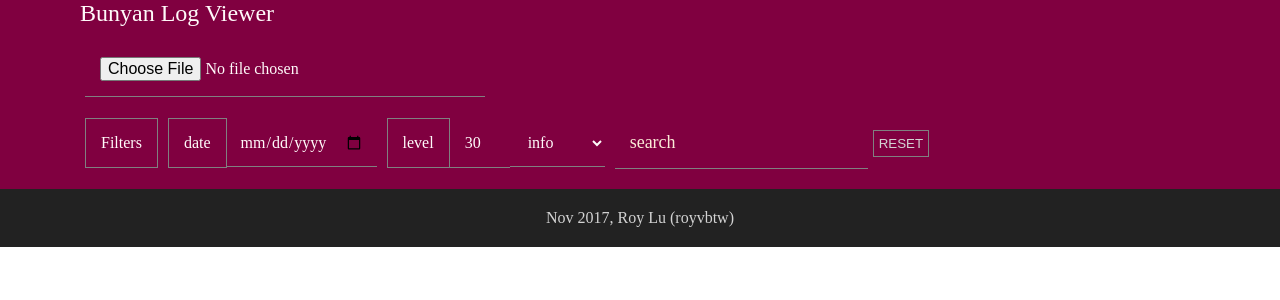
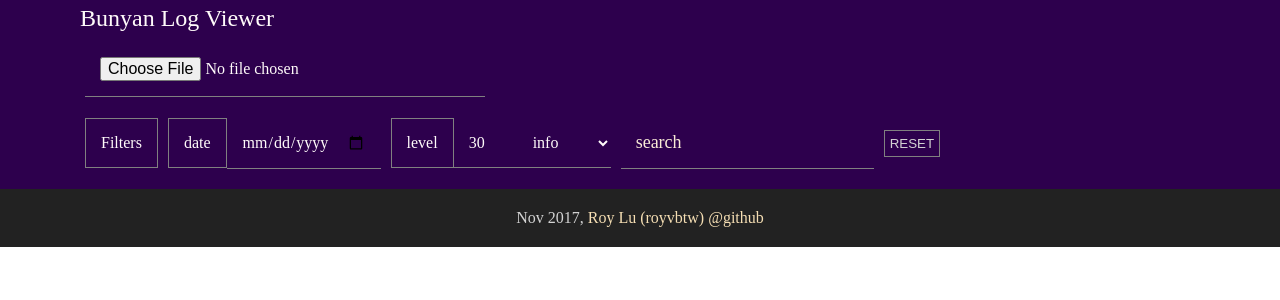
Before and after one commit to roycrxtw/bunyan-log-viewer, a React (Create React App) app: page / in a window 1280 px wide. Shown: the top 300 px of the page. Built offline with nearby package versions, Linux system fonts and the light colour scheme.

Commit message:
Adjust css styles

```diff
--- a/src/App.css
+++ b/src/App.css
@@ -19,14 +19,13 @@ body{
 
 header{
   margin: 0;
-  background-color: #800040;
-  padding-left: 20px;
+  background-color: #2d004d;
+  padding: 10px 10px 10px 20px;
   color: snow;
-  font-size: x-large;
 }
 @media (min-width: 720px){
   header{
-    padding-left: 80px;
+    padding: 5px 20px 10px 80px;
   }
 }
 
@@ -41,18 +40,25 @@ footer{
   text-align: center;
 }
 
-.menu{
-  width: 100vw;
-  margin: 0px;
-  border: 0px solid snow;
-  background-color: #800040;
-  padding: 10px 10px 10px 20px;
+a{
+  color: wheat;
+  text-decoration: none;
+}
+a:hover{
+  color: orange;
+}
+
+ul{
+  margin: 0;
+  padding: 0;
+  text-align: left;
+  list-style: none;
+}
+
+
+.app-title{
   color: snow;
-}
-@media (min-width: 720px){
-  .menu{
-    padding: 5px 20px 10px 80px;
-  }
+  font-size: x-large;
 }
 
 .menu-item{
@@ -82,17 +88,7 @@ footer{
   }
 }
 
-ul{
-  margin: 0;
-  padding: 0;
-  text-align: left;
-  list-style: none;
-}
 
-li{
-  padding: 20px;
-  border-bottom: 1px solid darkgrey;
-}
 
 .navi-block{
   display: block;
@@ -131,7 +127,7 @@ li{
   margin: 5px 0;
   border: 0;
   border-bottom: 1px solid grey;
-  background-color: #800040;
+  background-color: #2d004d;
   padding: 15px;
   color: snow;
   font-family: "Microsoft JhengHei";
@@ -146,16 +142,11 @@ li{
   border-bottom: 1px solid wheat;
 }
 
-.time-filter{
-  padding: 13px;
-}
-
 .level-filter{
   width: 60px;
 }
 
 .level-list{
-  padding: 14px;
   cursor: pointer;
 }
 
@@ -188,9 +179,9 @@ li{
 .btnReset{
   display: inline-block;
   outline: none;
-  margin: 5px auto;
+  margin: 5px 0;
   border: 1px solid grey;
-  background-color: #800040;
+  background-color: #2d004d;
   padding: 5px;
   color: lightgrey;
   transition: all 700ms;
@@ -205,38 +196,51 @@ li{
   }
 }
 
+.record{
+  padding: 10px;
+  border-bottom: 1px solid darkgrey;
+}
+@media (min-width: 720px){
+  .record{
+    padding: 10px 10px 10px 80px;
+  }
+}
+
 .record-table{
   border-spacing: 0px;
 }
 
 .data-title{
   border: 1px solid snow;
-  background-color: darkslategrey;
+  background-color: grey;
   padding: 5px 20px;
   color: snow;
 }
 
 .data-value{
   border: 1px solid snow;
-  background-color: wheat;
+  background-color: lightgrey;
   padding: 5px 20px;
+  color: black;
 }
 
 .other-entity{
   display: inline-block;
   margin: 5px 3px 3px 0;
-  border: 1px solid grey;
+  border: 0px solid grey;
   border-radius: 3px;
   padding: 0px;
 }
 
 .other-entity-title{
   display: inline-block;
-  background-color: darkseagreen;
+  background-color: grey;
   padding: 10px;
   color: snow;
 }
 
 .other-entity-content{
+  background-color: lightgrey;
   padding: 10px;
+  color: black;
 }
--- a/src/App.js
+++ b/src/App.js
@@ -224,7 +224,7 @@ class App extends Component {
 
     let items = [];
     for(let i = (currentPage - 1) * pageSize; i < records.length && i < currentPage * pageSize ; i++){
-      items.push(<li key={i}>{this.printRecord(records[i])}</li>);
+      items.push(<li key={i} className='record'>{this.printRecord(records[i])}</li>);
     }
     return <ul>{items}</ul>;
   };
@@ -248,7 +248,7 @@ class App extends Component {
     }
 
     return (
-      <div className='record'>
+      <div>
         <table className='record-table'>
           <tbody>
             <tr>
@@ -284,10 +284,7 @@ class App extends Component {
     return (
       <div>
         <header>
-          Bunyan Log Viewer
-        </header>
-
-        <div className="menu">
+          <div className='app-title'>Bunyan Log Viewer</div>
           <div className='menu-file-picker'>
             <input type='file' className='filter file-picker' onChange={this.fileHandler} />
           </div>
@@ -320,8 +317,10 @@ class App extends Component {
               onChange={this.searchHandler} placeholder='search' />
           </div>
 
-          <button className='btnReset' onClick={this.reset}>RESET</button>
-        </div>
+          <div className='menu-item'>
+            <button className='btnReset' onClick={this.reset}>RESET</button>
+          </div>
+        </header>
 
         <div>
           {(rawRecords) && (
@@ -337,7 +336,7 @@ class App extends Component {
         </div>
 
         <footer>
-          Nov 2017, Roy Lu (royvbtw)
+          Nov 2017, <a href='https://royvbtw.uk'>Roy Lu (royvbtw)</a> <a href='https://github.com/royvbtw/bunyan-log-viewer'>@github</a>
         </footer>
       </div>
     );
--- a/src/index.css
+++ /dev/null
@@ -1,5 +0,0 @@
-body {
-  margin: 0;
-  padding: 0;
-  font-family: sans-serif;
-}
--- a/src/index.js
+++ b/src/index.js
@@ -1,6 +1,5 @@
 import React from 'react';
 import ReactDOM from 'react-dom';
-import './index.css';
 import App from './App';
 import registerServiceWorker from './registerServiceWorker';
 
```
